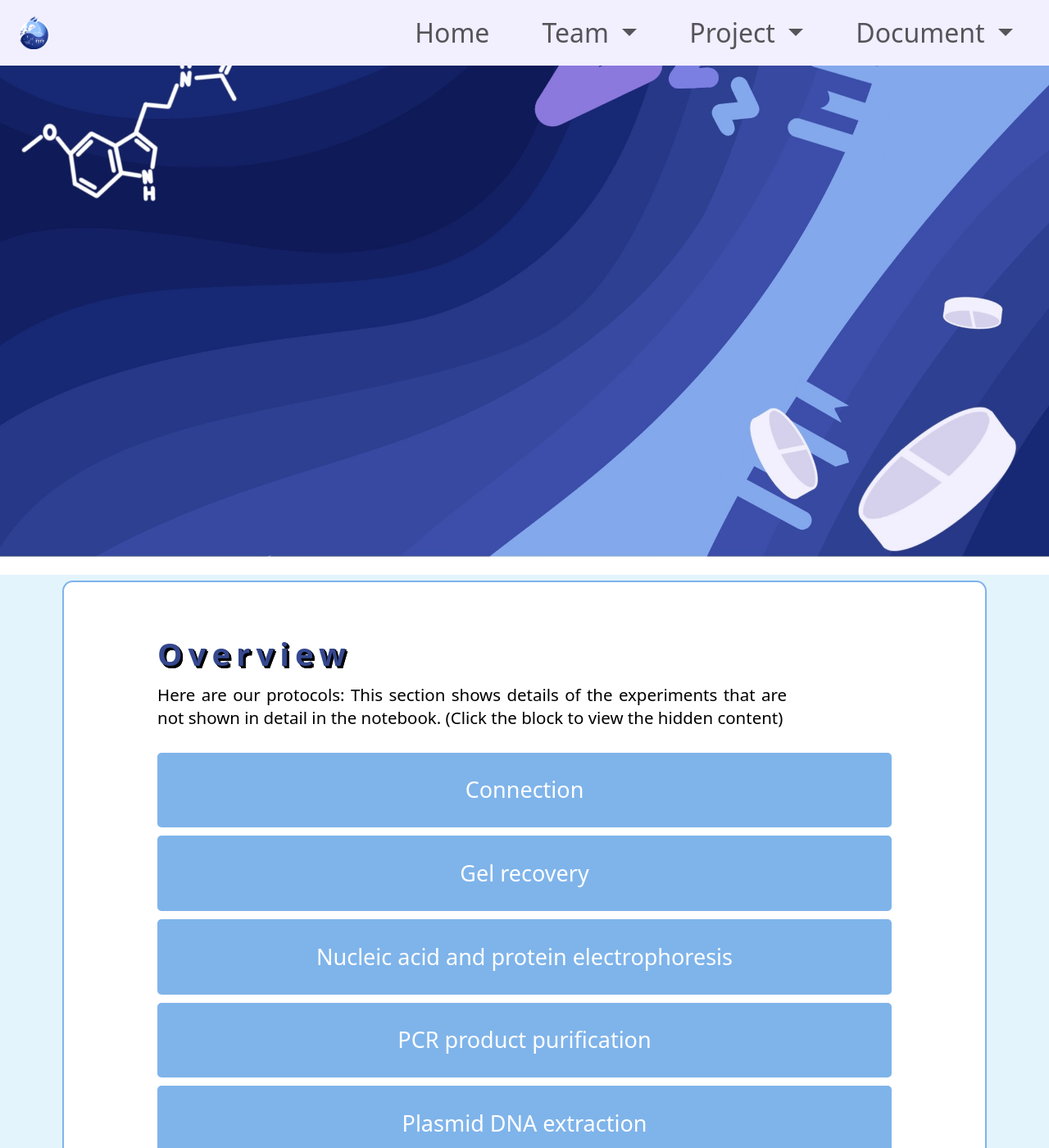
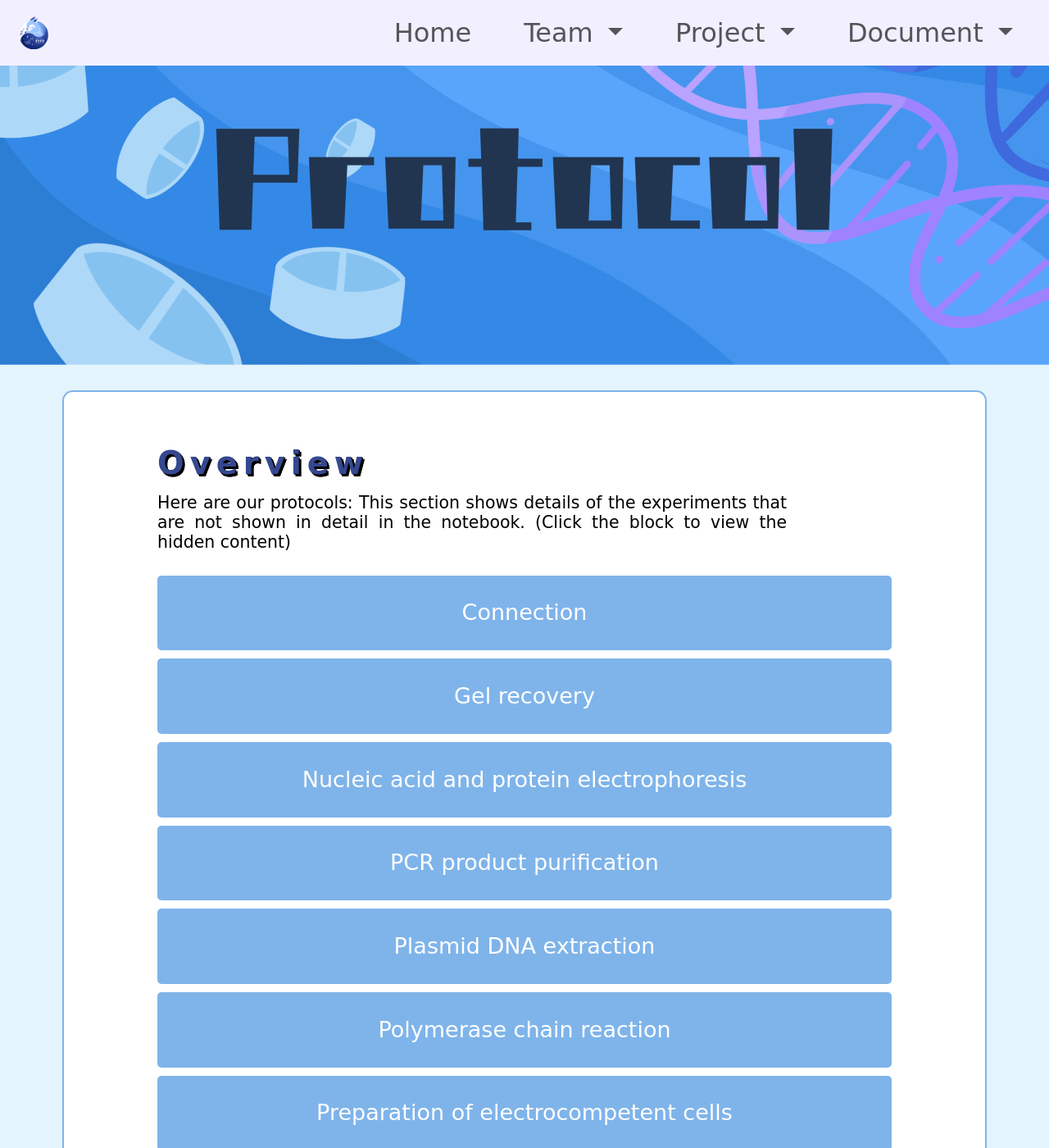
Before and after one commit to idec-teams/2025_NEFU-China, a Jekyll site: the page built from document/protocol.html, in a window 1280 px wide and 1400 px high. Shown: the whole window at 82% size. Built offline with Jekyll 4.4.1, drawn with Linux system fonts in a browser that asks for light colours.

Commit message:
change correct bg img

```diff
--- a/document/notebook.html
+++ b/document/notebook.html
@@ -191,7 +191,7 @@
 
 </style>
 <section class="hero">
-  <img src="{{ '/assets/images/home-bg.png' | relative_url }}" alt="Photo 1">
+  <img src="{{ '/assets/images/notebook-bg.png' | relative_url }}" alt="Photo 1">
 </section>
 <section class="timeline">
     <ul>
--- a/document/protocol.html
+++ b/document/protocol.html
@@ -18,14 +18,13 @@
 	flex-direction: column; /* 垂直布局 */
 	min-height: 100vh; /* 确保 body 至少占据视口高度 */
 	justify-content: flex-start; /* 从顶部开始排列内容 */
-	align-items: center; /* 中心对齐内容 */
 	background-color: #e3f4fc;
 	background-size: cover;
 	max-width: 100%;
 	/*font-family: Nunito-Reg, sans-serif;*/
 	font-weight: 400;
 	font-size: 18px;
-	/*font-family: Comic Sans Ms, sans-serif;*/
+	font-family: Comic Sans Ms, sans-serif;
 	color: #000000;
 }
 img {
@@ -218,7 +217,7 @@
 
 
 <section class="hero">
-  <img src="{{ '/assets/images/home-bg.png' | relative_url }}" alt="Photo 1">
+  <img src="{{ '/assets/images/protocol-bg.png' | relative_url }}" alt="Photo 1">
 </section>
 
 <div class="container">
```
